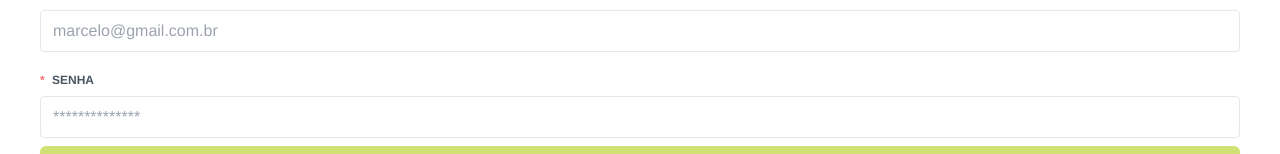
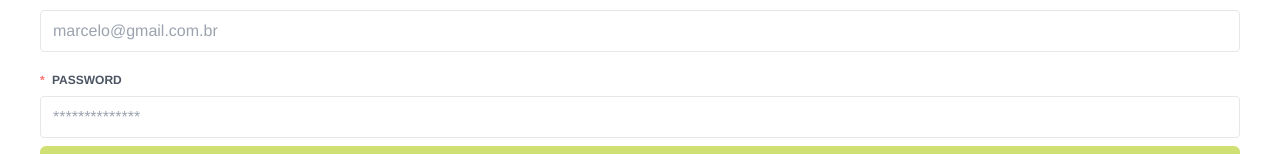
Before and after one commit to Jwfelipee/blog-food, a Vue app: page /login in a window 1280 px wide. Shown: the part 126-280 px from the top of the page. Built offline with nearby package versions, Linux system fonts and the light colour scheme.

Commit message:
state reactive

```diff
--- a/package.json
+++ b/package.json
@@ -10,6 +10,7 @@
   "dependencies": {
     "@tailwindcss/postcss7-compat": "^2.2.17",
     "@types/vue-router": "^2.0.0",
+    "@vue/compiler-sfc": "^3.2.26",
     "autoprefixer": "^9",
     "postcss": "^7",
     "register-service-worker": "^1.7.1",
--- a/src/components/InputText.vue
+++ b/src/components/InputText.vue
@@ -15,23 +15,20 @@
   </div>
 </template>
  <script setup lang="ts">
-import { computed, defineProps, ref } from "vue";
+import { ref } from "vue";
 
 const { placeholder, label, state, type } = defineProps({
   label: {
     type: String,
     required: true,
-    default: "",
   },
   placeholder: {
     type: String,
     required: true,
-    default: "",
   },
   state: {
     type: Object,
     required: true,
-    default: "",
   },
   type: {
     type: String,
--- /dev/null
+++ b/src/constants/login-contants.ts
@@ -0,0 +1,5 @@
+export const Login = {
+  email: "e-mail",
+  password: "password",
+  error: "error",
+};
--- a/src/views/Login.vue
+++ b/src/views/Login.vue
@@ -6,26 +6,35 @@
     <InputText
       :state="state"
       type="text"
-      label="e-mail"
+      :label="Login['email']"
       placeholder="marcelo@gmail.com.br"
     />
-    <InputText :state="state" type="password" label="senha" placeholder="**************" />
+    <InputText
+      :state="state"
+      type="password"
+      :label="Login['password']"
+      placeholder="**************"
+    />
+    <p v-show="state.error" class="text-sm text-center m-3 -mt-2 text-red-500">
+      Sua senha está incorreta. Por favor tente novamente
+    </p>
     <Button @click="submit" class="bg-green-limon-full">Entrar</Button>
   </div>
 </template>
 
 <script setup>
+import { reactive } from "@vue/reactivity";
 import Button from "../components/Button.vue";
 import InputText from "../components/InputText.vue";
+import { Login } from "../constants/login-contants";
 
-let state = {
- ['e-mail']: "",
-  senha: "",
+const state = reactive({});
+
+const submit = () => {
+  if (!state["e-mail"] || !state["password"]) return (state.error = true);
+  state.error = false;
+  console.log(state);
 };
-
-function submit() {
-  console.log(state);
-}
 </script>
 
 <style scoped>
```
Also changed, not shown: public/manifest.json, 1 other file (tests, documents, lock files or other folders).
